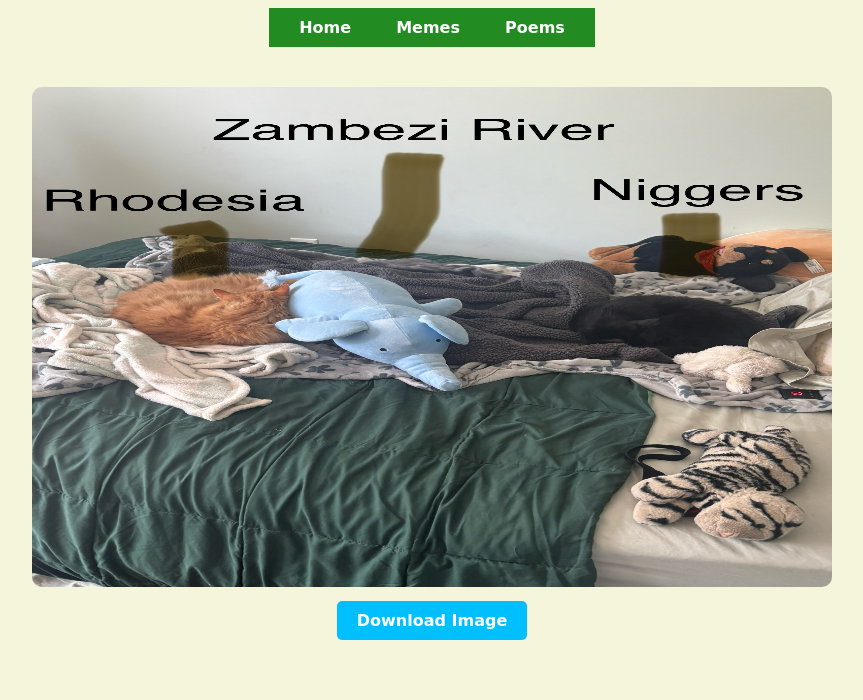
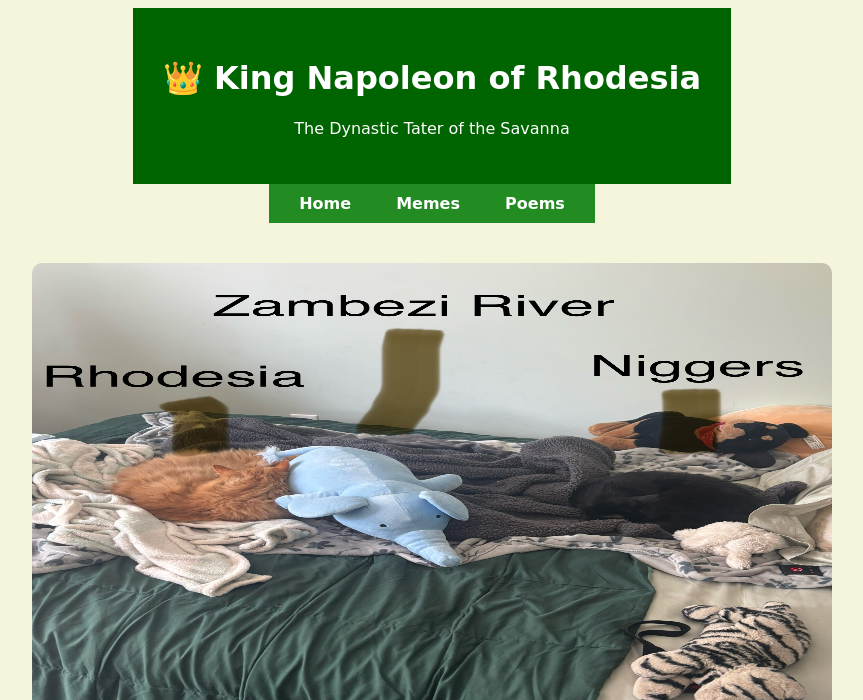
Before and after one commit to thekingofrhodesia/thekingofrhodesia.github.io, a Jekyll site: the page built from memes/index.md, in a window 1280 px wide. Shown: the top 700 px of the page, without its empty margins (208-1071 px from the left). Built offline with Jekyll 4.4.1, drawn with Linux system fonts in a browser that asks for light colours; grey boxes are pictures that could not be loaded.

Commit message:
Update memes.html

```diff
--- a/_layouts/memes.html
+++ b/_layouts/memes.html
@@ -53,9 +53,20 @@
       text-decoration: none;
       font-weight: bold;
     }
+    header {
+      background-color: #006400;
+      color: white;
+      padding: 30px;
+      text-align: center;
+    }
   </style>
 </head>
 <body>
+
+  <header>
+      <h1>👑 {{ site.title }}</h1>
+      <p>The Dynastic Tater of the Savanna</p>
+  </header>
 
   <nav>
     <a href="/">Home</a>
```
